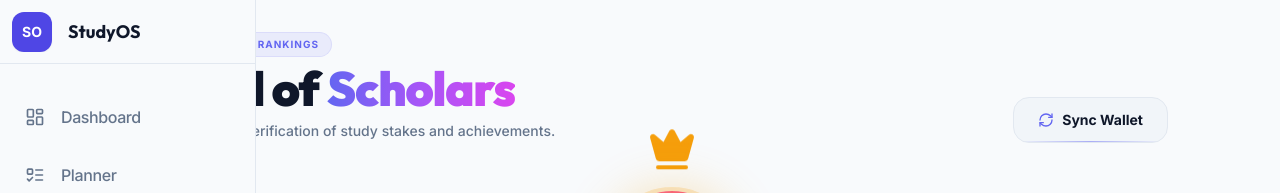
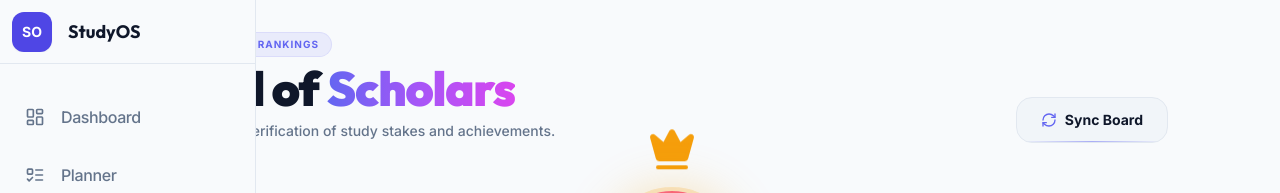
Before and after one commit to AkashMani1/StudyOS, a Next.js app: page /leaderboard in a window 1280 px wide. Shown: the top 193 px of the page. Built offline with nearby package versions, Linux system fonts and the light colour scheme; no server answers.

Commit message:
fix: rename 'Sync Wallet' to 'Sync Board' and finalize leaderboard UI

```diff
--- a/app/leaderboard/page.tsx
+++ b/app/leaderboard/page.tsx
@@ -147,7 +147,7 @@ export default function LeaderboardPage() {
           className="group relative flex items-center justify-center gap-2 overflow-hidden rounded-2xl bg-slate-100 dark:bg-white/5 border border-slate-200 dark:border-white/10 px-6 py-3 text-sm font-bold text-slate-900 dark:text-white transition-all hover:bg-slate-200 dark:hover:bg-white/10 active:scale-95 disabled:opacity-50"
         >
           <RefreshCw className={`h-4 w-4 text-indigo-500 dark:text-indigo-400 ${loading ? "animate-spin" : "group-hover:rotate-180 transition-transform duration-500"}`} />
-          {loading ? "Syncing..." : "Sync Wallet"}
+          {loading ? "Syncing..." : "Sync Board"}
           <div className="absolute inset-x-0 bottom-0 h-[1px] bg-gradient-to-r from-transparent via-indigo-500 to-transparent opacity-50" />
         </button>
       </header>
```
